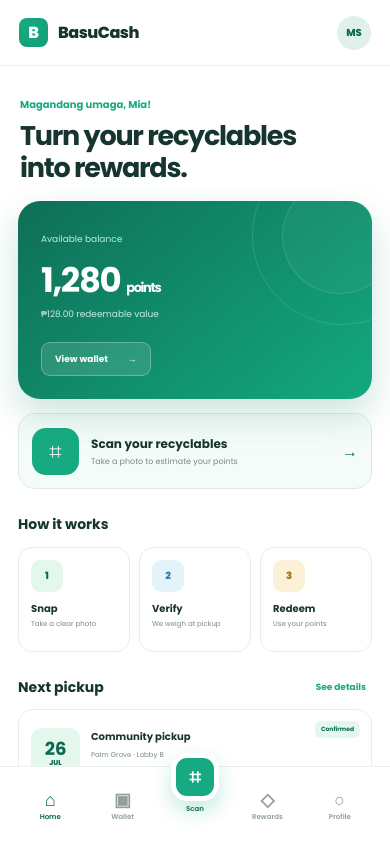
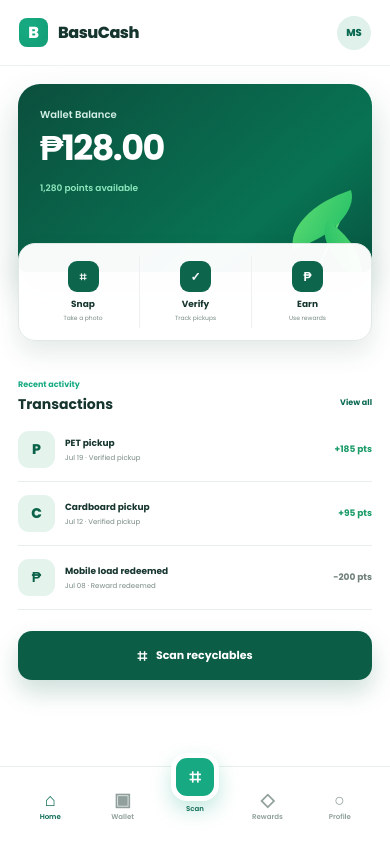
Before and after one commit to jemkirku0907/Hakot, a Next.js app: page / in a window 390 px wide. Shown: the top 858 px of the page. Built offline with nearby package versions, Linux system fonts and the light colour scheme.

Commit message:
Match app home to BasuCash wallet design

```diff
--- a/app/HakotApp.tsx
+++ b/app/HakotApp.tsx
@@ -215,7 +215,24 @@ function ResidentView(props: ResidentProps) {
   if (view === "wallet") return <MobileWallet points={points} transactions={transactions} />;
   if (view === "rewards") return <MobileRewards points={points} onRedeem={onRedeem} />;
   if (view === "profile") return <MobileProfile />;
-  return <><div className="mobile-greeting"><span>Magandang umaga, Mia!</span><h1>Turn your recyclables<br />into rewards.</h1></div><section className="wallet-hero"><span>Available balance</span><strong>{points.toLocaleString()} <small>points</small></strong><p><PesoValue points={points} /> redeemable value</p><button onClick={() => onView("wallet")}>View wallet <span>→</span></button><div className="wallet-orbit one" /><div className="wallet-orbit two" /></section><button className="scan-cta" onClick={onChoose}><span className="camera-mark">⌗</span><span><strong>Scan your recyclables</strong><small>Take a photo to estimate your points</small></span><b>→</b></button><section className="mobile-section"><div className="section-title"><h2>How it works</h2></div><div className="how-grid"><div><Mark tone="mint">1</Mark><strong>Snap</strong><small>Take a clear photo</small></div><div><Mark tone="sky">2</Mark><strong>Verify</strong><small>We weigh at pickup</small></div><div><Mark tone="sand">3</Mark><strong>Redeem</strong><small>Use your points</small></div></div></section><section className="mobile-section"><div className="section-title"><h2>Next pickup</h2><button>See details</button></div><article className="pickup-card"><div className="date-block"><b>26</b><span>JUL</span></div><div><strong>Community pickup</strong><p>Palm Grove · Lobby B</p><small>8:00 – 11:00 AM</small></div><em>Confirmed</em></article></section></>;
+  return <div className="cash-home">
+    <section className="cash-wallet" aria-label="Wallet balance">
+      <span>Wallet Balance</span>
+      <strong><PesoValue points={points} /></strong>
+      <small>{points.toLocaleString()} points available</small>
+      <div className="cash-leaf leaf-one" /><div className="cash-leaf leaf-two" /><div className="cash-stem" />
+    </section>
+    <section className="cash-actions" aria-label="Quick actions">
+      <button onClick={onChoose}><Mark tone="mint">⌗</Mark><strong>Snap</strong><small>Take a photo</small></button>
+      <button onClick={() => onView("wallet")}><Mark tone="mint">✓</Mark><strong>Verify</strong><small>Track pickups</small></button>
+      <button onClick={() => onView("rewards")}><Mark tone="mint">₱</Mark><strong>Earn</strong><small>Use rewards</small></button>
+    </section>
+    <section className="cash-transactions transaction-list">
+      <div className="cash-section-head"><div><span>Recent activity</span><h2>Transactions</h2></div><button onClick={() => onView("wallet")}>View all</button></div>
+      {transactions.map((item, index) => <article key={item.id}><Mark tone={item.points > 0 ? "mint" : "sand"}>{item.points > 0 ? ["P","C","A"][index] ?? "+" : "₱"}</Mark><span><strong>{item.label.replace(" verified", "")}</strong><small>{item.date} · {item.points > 0 ? "Verified pickup" : "Reward redeemed"}</small></span><b className={item.points > 0 ? "positive" : ""}>{item.points > 0 ? "+" : ""}{item.points} pts</b></article>)}
+    </section>
+    <button className="cash-scan-button" onClick={onChoose}><span>⌗</span> Scan recyclables</button>
+  </div>;
 }
 
 function MobileNav({ view, onView, onScan }: { view: MobileView; onView: (view: MobileView) => void; onScan: () => void }) {
--- a/app/globals.css
+++ b/app/globals.css
@@ -158,6 +158,14 @@ button { color: inherit; }
   .mobile-header .logo-mark { width: 29px; height: 29px; border-radius: 8px; }.mobile-header .logo strong { font-size: 16px; }
   .avatar-button { width: 34px; height: 34px; border: 0; border-radius: 50%; background: #dff1ea; color: var(--green-dark); font-size: 10px; font-weight: 800; }
   .mobile-scroll { flex: 1; padding: 0 18px 98px; overflow-x: hidden; }
+  .cash-home { padding: 18px 0 12px; }
+  .cash-wallet { position: relative; min-height: 188px; overflow: hidden; padding: 23px 22px; border-radius: 22px 22px 8px 8px; background: linear-gradient(140deg,#0b4f3d 0%,#087353 70%,#07533f 100%); color: #fff; box-shadow: 0 18px 36px rgba(5,73,54,.2); }
+  .cash-wallet > span,.cash-wallet > strong,.cash-wallet > small { position: relative; z-index: 2; display: block; }.cash-wallet > span { color: #d3eee5; font-size: 10px; font-weight: 600; }.cash-wallet > strong { margin-top: 7px; font-size: 35px; line-height: 1; letter-spacing: -.045em; }.cash-wallet > small { margin-top: 17px; color: #8ce7bd; font-size: 9px; font-weight: 600; }
+  .cash-leaf { position: absolute; z-index: 1; width: 73px; height: 39px; border-radius: 100% 0 100% 0; background: linear-gradient(135deg,#61dd72,#1ebd67); transform-origin: right bottom; }.cash-leaf.leaf-one { right: 9px; bottom: 45px; transform: rotate(-18deg); }.cash-leaf.leaf-two { right: 62px; bottom: 26px; width: 59px; height: 31px; transform: rotate(35deg) scaleX(-1); }.cash-stem { position: absolute; right: 58px; bottom: -8px; width: 2px; height: 91px; border-radius: 99px; background: #63df79; transform: rotate(24deg); transform-origin: bottom; }
+  .cash-actions { position: relative; z-index: 3; margin-top: -29px; padding: 12px 8px; border: 1px solid #e0e9e5; border-radius: 17px; background: rgba(255,255,255,.97); display: grid; grid-template-columns: repeat(3,1fr); box-shadow: 0 12px 25px rgba(21,70,54,.11); }
+  .cash-actions button { min-height: 72px; padding: 4px 7px; border: 0; border-left: 1px solid #edf1ef; background: transparent; display: grid; place-items: center; align-content: center; gap: 3px; cursor: pointer; }.cash-actions button:first-child { border-left: 0; }.cash-actions .mark { width: 31px; height: 31px; margin-bottom: 3px; border-radius: 9px; background: #0d654c; color: #fff; font-size: 12px; }.cash-actions strong,.cash-actions small { display: block; }.cash-actions strong { font-size: 9px; }.cash-actions small { color: var(--muted); font-size: 6px; }
+  .cash-transactions { margin-top: 28px; }.cash-section-head { margin-bottom: 3px; display: flex; align-items: end; justify-content: space-between; }.cash-section-head span { color: var(--green); font-size: 8px; font-weight: 700; }.cash-section-head h2 { margin-top: 3px; font-size: 16px; }.cash-section-head button { padding: 6px 0; border: 0; background: transparent; color: var(--green-dark); font-size: 8px; font-weight: 700; }.cash-transactions article { padding: 12px 0; }.cash-transactions article .mark { background: #e4f4ed; color: #0a6249; font-weight: 800; }.cash-transactions article b { color: #6f7f79; }.cash-transactions article b.positive { color: #1a9b67; }
+  .cash-scan-button { width: 100%; height: 49px; margin-top: 21px; border: 0; border-radius: 14px; background: #0b5d46; color: #fff; display: flex; align-items: center; justify-content: center; gap: 9px; font-size: 11px; font-weight: 700; box-shadow: 0 12px 24px rgba(11,93,70,.2); }.cash-scan-button span { font-size: 17px; }
   .mobile-greeting { padding: 24px 2px 18px; }.mobile-greeting > span, .mobile-page-head > span { color: var(--green); font-size: 10px; font-weight: 700; }.mobile-greeting h1, .mobile-page-head h1 { margin: 5px 0 0; font-family: "Poppins", sans-serif; font-size: 27px; line-height: 1.17; letter-spacing: -.045em; }
   .wallet-hero { position: relative; min-height: 188px; overflow: hidden; padding: 23px; border-radius: 22px; background: linear-gradient(140deg, #0f6f56, #13a97f); color: #fff; box-shadow: 0 15px 35px rgba(17, 133, 101, .22); }
   .wallet-hero > span { color: #bfecdd; font-size: 9px; }.wallet-hero > strong { position: relative; z-index: 2; margin-top: 6px; display: block; font-family: "Poppins", sans-serif; font-size: 34px; letter-spacing: -.04em; }.wallet-hero > strong small { font-size: 13px; }.wallet-hero p { position: relative; z-index: 2; margin: 2px 0 21px; color: #c9ece0; font-size: 9px; }.wallet-hero button { position: relative; z-index: 2; height: 34px; padding: 0 13px; border: 1px solid rgba(255,255,255,.28); border-radius: 9px; background: rgba(255,255,255,.12); color: #fff; font-size: 9px; font-weight: 700; }.wallet-hero button span { margin-left: 18px; }
```
Also changed, not shown: 1 other file (tests, documents, lock files or other folders).
